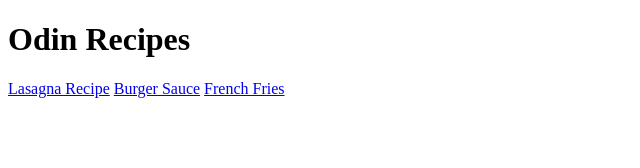
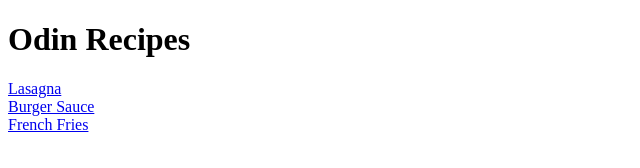
Before and after one commit to Vipulkumar98/odin-recipes, a plain HTML site: page index.html in a window 1280 px wide. Shown: the whole page, without its empty margins (0-640 px from the left). Drawn offline with Linux system fonts and the light colour scheme.

Commit message:
Added line breaks in landing page

```diff
--- a/index.html
+++ b/index.html
@@ -7,8 +7,11 @@
 </head>
 <body>
     <h1>Odin Recipes</h1>
-    <a href="recipes/lasagna.html">Lasagna Recipe</a>
+    <a href="recipes/lasagna.html">Lasagna</a>
+    <br />
     <a href="recipes/burger_sauce.html">Burger Sauce</a>
+    <br />
     <a href="recipes/french_fries.html">French Fries</a>
+    <br />
 </body>
 </html>
```
